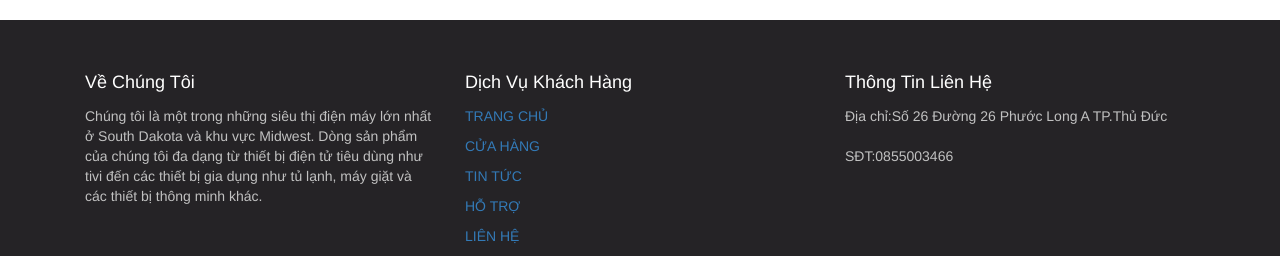
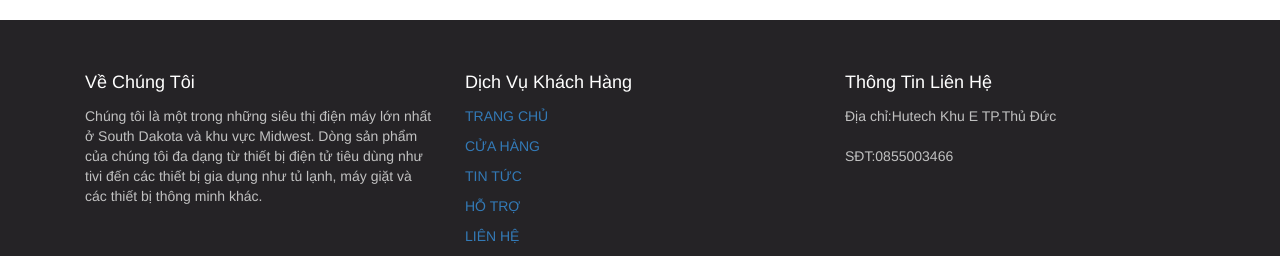
Before and after one commit to LangThong/Nhom11_SieuThiDienMay, a PHP site: page /index.php in a window 1280 px wide. Shown: the part 2181-2437 px from the top of the page. Run offline with PHP 8.4, Linux system fonts and the light colour scheme; data comes from the database, SQL or seed files in the repository.

Commit message:
up footer

```diff
--- a/view/footer.php
+++ b/view/footer.php
@@ -16,7 +16,7 @@
 				</div>
 				<div class="mini-footer col-lg-4 col-md-4 col-sm-4 col-xs-4">
 					<p class="title">Thông Tin Liên Hệ</p>
-					<p>Địa chỉ:Số 26 Đường 26 Phước Long A TP.Thủ Đức<br><br>SĐT:0855003466</p>
+					<p>Địa chỉ:Hutech Khu E TP.Thủ Đức<br><br>SĐT:0855003466</p>
 				</div>
 			</div>
 		</div>
```
